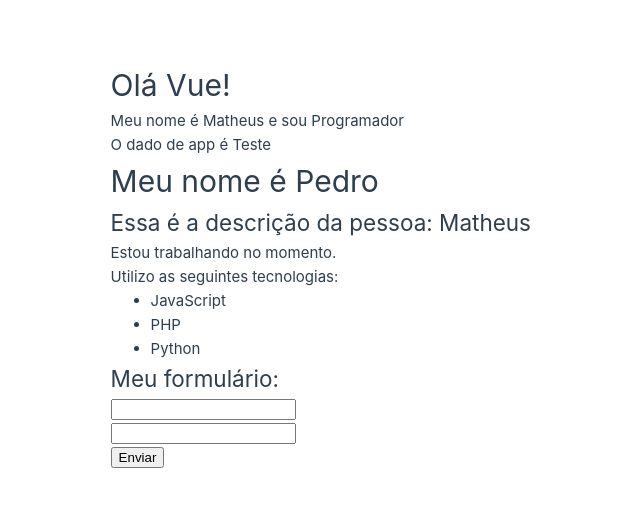
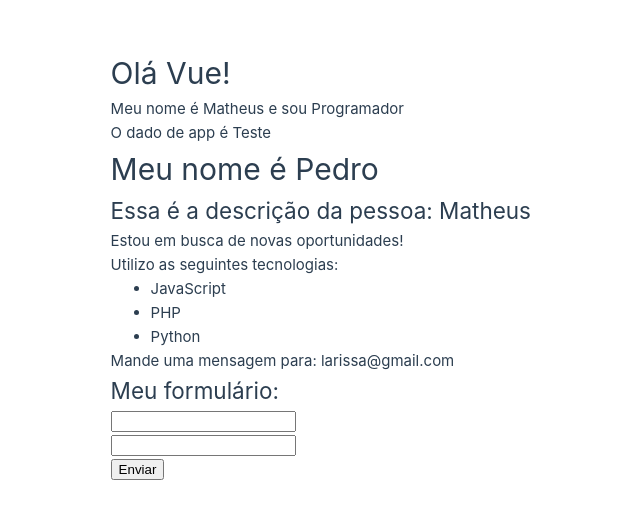
Before and after one commit to eulalaoliveira/projectVue, a Vue app in the folder vue-project/: page / in a window 1280 px wide. Shown: the part 135-654 px from the top of the page, without its empty margins (109-749 px from the left). Built offline with nearby package versions, Linux system fonts and the light colour scheme.

Commit message:
diretivas

```diff
--- a/vue-project/src/components/Info.vue
+++ b/vue-project/src/components/Info.vue
@@ -1,16 +1,25 @@
 <template>
     <div>
-        <p>Estou trabalhando no momento.</p>
+        <p v-if="esta_trabalhando">Estou trabalhando no momento.</p>
+        <p v-else>Estou em busca de novas oportunidades!</p>
         <p>Utilizo as seguintes tecnologias:</p>
         <ul>
             <li>JavaScript</li>
             <li>PHP</li>
             <li>Python</li>
         </ul>
+        <p v-show="mostrar_email">Mande uma mensagem para: {{ email }}</p>
     </div>
 </template>
 <script>
     export default {
         name: 'Info',
+        data() {
+            return {
+                esta_trabalhando: false,
+                mostrar_email: true,
+                email: "larissa@gmail.com"
+            }
+        }
     }
 </script>
```
